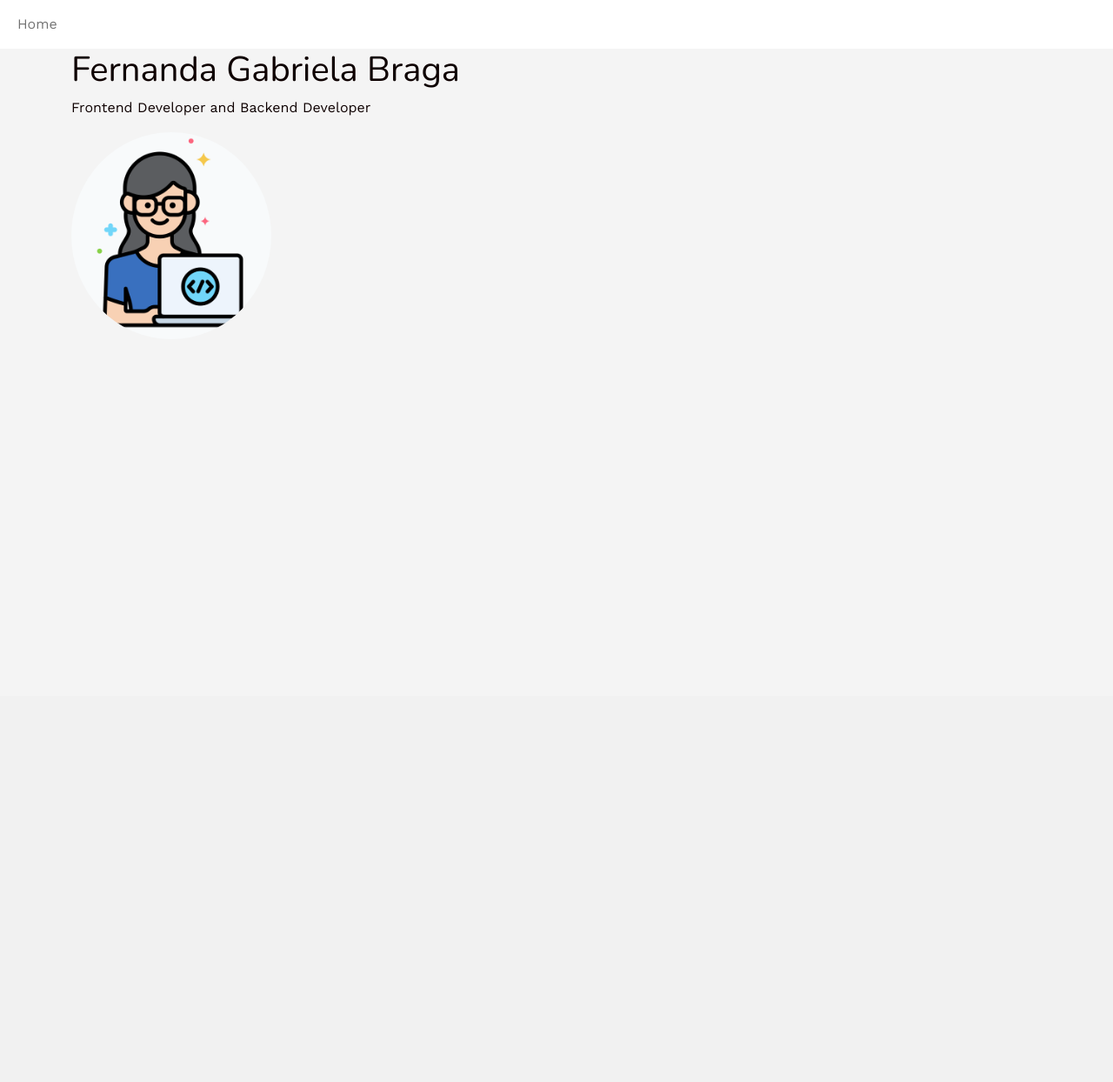
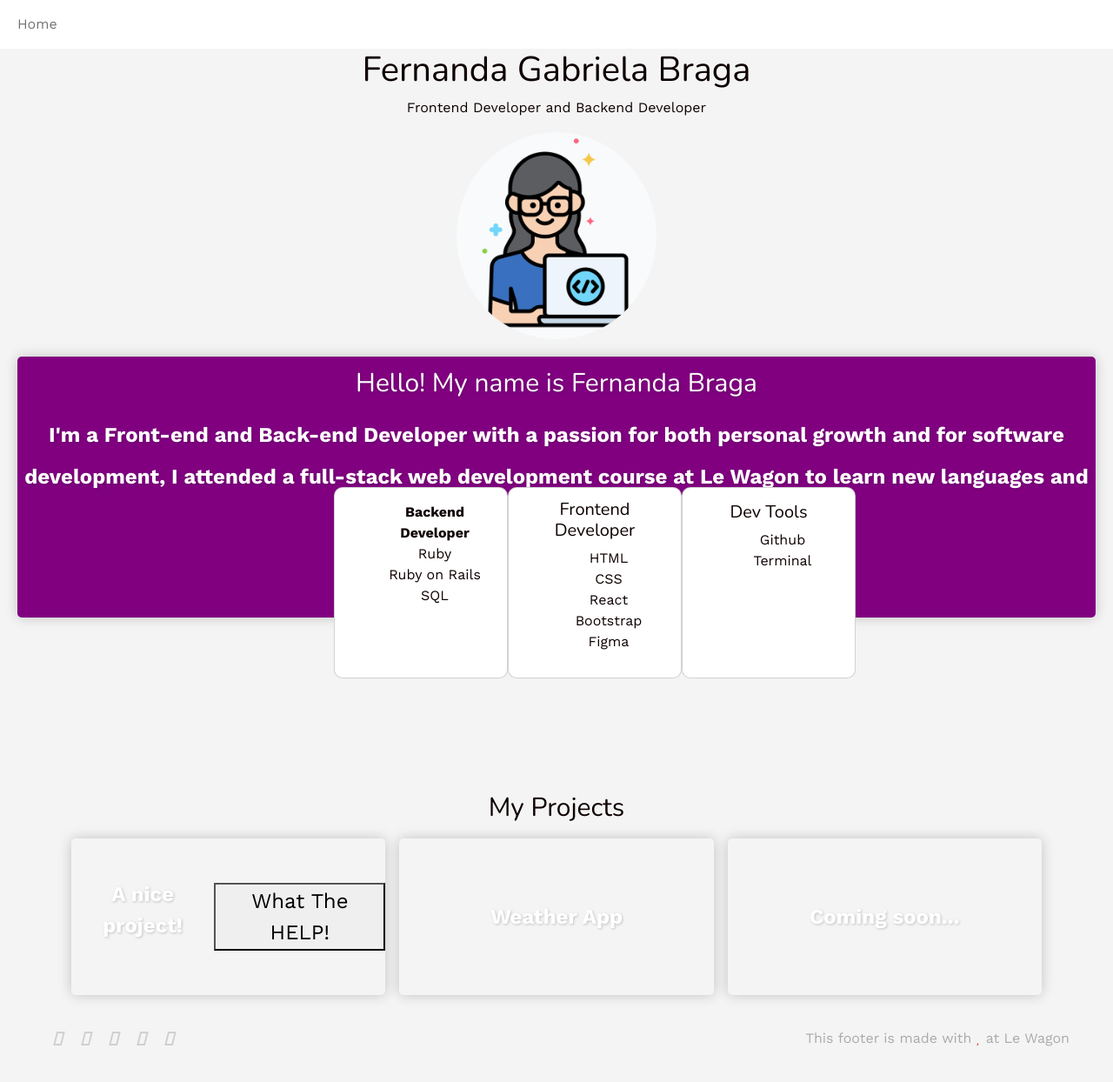
Before and after one commit to fernandagabrielabraga/portfolio, a Rails app: page / in a window 1280 px wide. Shown: the whole page at 87% size. Before the commit the page ends 377 px from the top, so only its background shows below. Run offline with Rails 7, Linux system fonts and the light colour scheme; style sheets or scripts are compiled from the project's sources; some libraries are stand-ins or nearby versions.

Commit message:
group-cards title done

```diff
--- a/app/assets/stylesheets/pages/_home.scss
+++ b/app/assets/stylesheets/pages/_home.scss
@@ -1 +1,149 @@
 // Specific CSS for your home-page
+.cards {
+  display: grid;
+  grid-template-columns: 1fr 1fr 1fr;
+  grid-gap: 16px;
+}
+
+// Smallest device
+@media (min-width: 100px) and (max-width: 575px) {
+  .cards {
+    grid-template-columns: 1fr;
+  }
+}
+
+// Small devices (landscape phones, 576px and up)
+@media (min-width: 576px) {
+  .cards {
+    grid-template-columns: 1fr;
+  }
+}
+
+// Medium devices (tablets, 768px and up)
+@media (min-width: 768px) {
+  .cards {
+    grid-template-columns: 1fr 1fr;
+  }
+}
+
+// Large devices (desktops, 992px and up)
+@media (min-width: 992px) {
+  .cards {
+    grid-template-columns: 1fr 1fr 1fr;
+  }
+}
+
+// Extra large devices (large desktops, 1200px and up)
+@media (min-width: 1200px) {
+  .cards {
+    grid-template-columns: 1fr 1fr 1fr;
+  }
+}
+.card-category {
+  background-size: cover;
+  background-position: center;
+  height: 180px;
+  display: flex;
+  justify-content: center;
+  align-items: center;
+  color: white;
+  font-size: 24px;
+  font-weight: bold;
+  text-shadow: 1px 1px 3px rgba(0,0,0,0.2);
+  border-radius: 5px;
+  box-shadow: 0 0 15px rgba(0,0,0,0.2);
+}
+
+.card-intro {
+  background-size: cover;
+  background-position: center;
+  height: 300px;
+  justify-content: center;
+  align-items: center;
+  color: white;
+  font-size: 24px;
+  font-weight: bold;
+  text-shadow: 1px 1px 3px rgba(0,0,0,0.2);
+  border-radius: 5px;
+  box-shadow: 0 0 15px rgba(0,0,0,0.2);
+  text-align: center;
+  line-height: 2;
+  margin: 20px;
+  padding: .25rem;
+  margin-bottom: 15%;
+}
+.card-project {
+  text-decoration: none;
+  text-align: center;
+}
+
+.card-group {
+  justify-content: center;
+  text-align: center;
+  position: absolute;
+  top: 70%;
+  left: 30%;
+
+}
+
+.card {
+  height: 220px;
+  width: 200px;
+  justify-content: center;
+  border-radius: 10px;
+}
+
+#card-content li {
+  list-style-type: none;
+
+}
+
+#card-title {
+  text-align: center;
+  font-weight: bold;
+}
+
+
+.footer {
+  background: #F4F4F4;
+  display: flex;
+  align-items: center;
+  justify-content: space-between;
+  height: 100px;
+  padding: 0px 50px;
+  color: rgba(0,0,0,0.3);
+}
+.footer-links {
+  display: flex;
+  align-items: center;
+}
+.footer-links a {
+  color: black;
+  opacity: 0.15;
+  text-decoration: none;
+  font-size: 24px;
+  padding: 0px 10px;
+}
+.footer-links a:hover {
+  opacity: 1;
+}
+.footer .fa-heart {
+  color: #D23333;
+}
+
+.banner {
+  text-align: center;
+}
+
+.text {
+  text-align: center;
+  line-height: 1.8;
+  font-size: 30px;
+}
+
+.box {
+  text-align: center;
+  line-height: 2;
+  margin: .25rem;
+  padding: .25rem;;
+}
--- a/app/assets/stylesheets/pages/_index.scss
+++ b/app/assets/stylesheets/pages/_index.scss
@@ -1,2 +1,3 @@
 // Import page-specific CSS files here.
 @import "home";
+@import "navbar";
--- /dev/null
+++ b/app/assets/stylesheets/pages/_navbar.scss
@@ -0,0 +1,12 @@
+.navbar-lewagon {
+  justify-content: space-between;
+  background: white;
+}
+
+.navbar-lewagon .navbar-collapse {
+  flex-grow: 0;
+}
+
+.navbar-lewagon .navbar-brand img {
+  width: 40px;
+}
--- a/app/views/homepage/home.html.erb
+++ b/app/views/homepage/home.html.erb
@@ -5,3 +5,70 @@
     <%= image_tag ("avatar.png"), class: "avatar-large", alt: "avatar-large" %>
   </div>
 </div>
+
+<div class="">
+  <div class="card-intro" style="background-color: purple">
+    <h1 class="text">Hello! My name is Fernanda Braga </h1>
+    <p>I'm a Front-end and Back-end Developer with a passion for both personal growth and for software development,
+    I attended a full-stack web development course at Le Wagon to learn new languages and build up new skills.</p>
+  </div>
+  <div class="container">
+  <div class="card-group">
+    <div class="">
+      <div class="card">
+        <div class="card-body card-title">
+            <ul id="card-content">
+              <li id="card-title"> Backend Developer
+                <li >Ruby</li>
+                <li>Ruby on Rails</li>
+                <li>SQL</li>
+              </li>
+            </ul>
+        </div>
+      </div>
+    </div>
+    <div class="">
+      <div class="card">
+        <div class="card-body">
+          <h5 class="card-title">Frontend Developer</h5>
+            <ul id="card-content">
+              <li> HTML </li>
+              <li> CSS </li>
+              <li> React </li>
+              <li> Bootstrap </li>
+              <li> Figma </li>
+            </ul>
+        </div>
+      </div>
+    </div>
+    <div class="">
+      <div class="card">
+        <div class="card-body">
+          <h5 class="card-title">Dev Tools</h5>
+            <ul id="card-content">
+              <li> Github </li>
+              <li> Terminal </li>
+            </ul>
+        </div>
+      </div>
+        </div>
+    </div>
+</div>
+
+<div class="container">
+  <h1 class="text"> My Projects </h1>
+  <div class="cards">
+    <div class="card-category card-project" style="backgound-color: blue">
+      <p>A nice project!</p>
+      <button href="https://what-the-help.herokuapp.com/">What The HELP!</button>
+    </div>
+
+    <div class="card-category" style="">
+      Weather App
+    </div>
+
+    <div class="card-category" style="">
+      Coming soon...
+    </div>
+  </div>
+</div>
--- a/app/views/layouts/application.html.erb
+++ b/app/views/layouts/application.html.erb
@@ -11,7 +11,7 @@
   </head>
   <%= render 'shared/navbar' %>
   <%= render "shared/flashes" %>
-
-    <%= yield %>
+  <%= yield %>
+  <%= render 'shared/footer' %>
   </body>
 </html>
--- /dev/null
+++ b/app/views/shared/_footer.html.erb
@@ -0,0 +1,12 @@
+<div class="footer">
+  <div class="footer-links">
+    <a href="#"><i class="fab fa-github"></i></a>
+    <a href="#"><i class="fab fa-instagram"></i></a>
+    <a href="#"><i class="fab fa-facebook"></i></a>
+    <a href="#"><i class="fab fa-twitter"></i></a>
+    <a href="#"><i class="fab fa-linkedin"></i></a>
+  </div>
+  <div class="footer-copyright">
+    This footer is made with <i class="fas fa-heart"></i> at Le Wagon
+  </div>
+</div>
```
